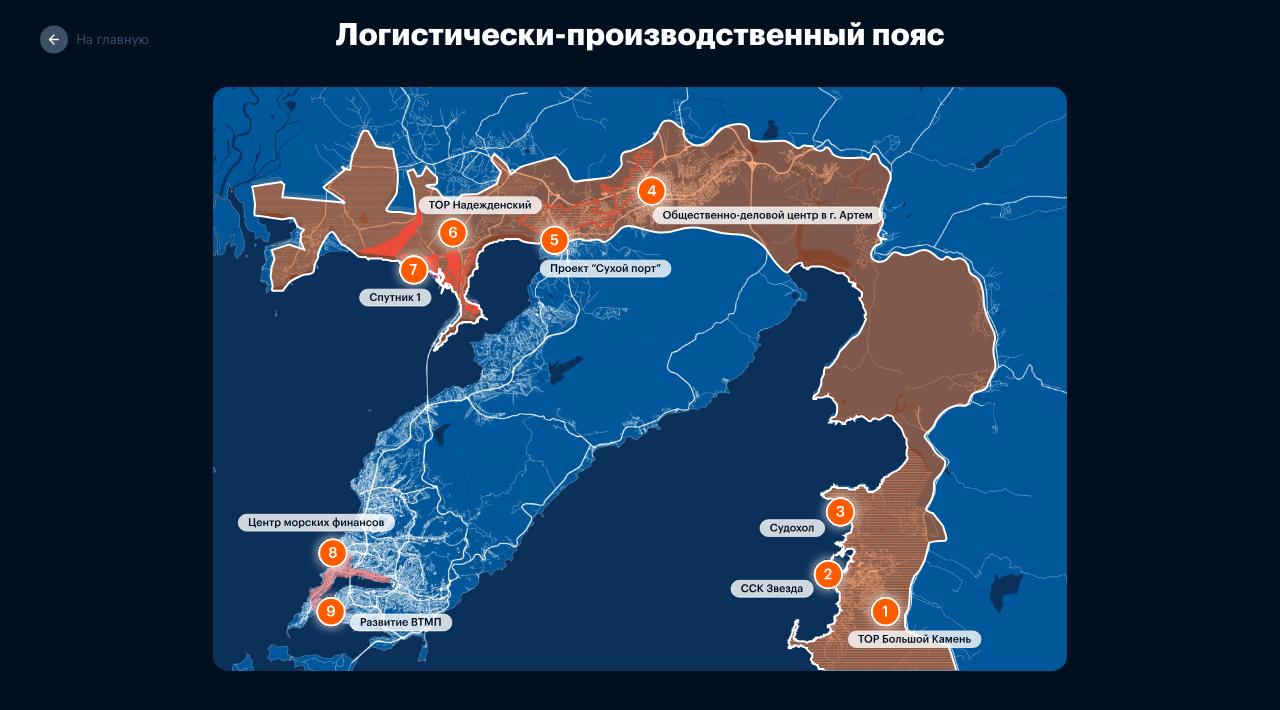
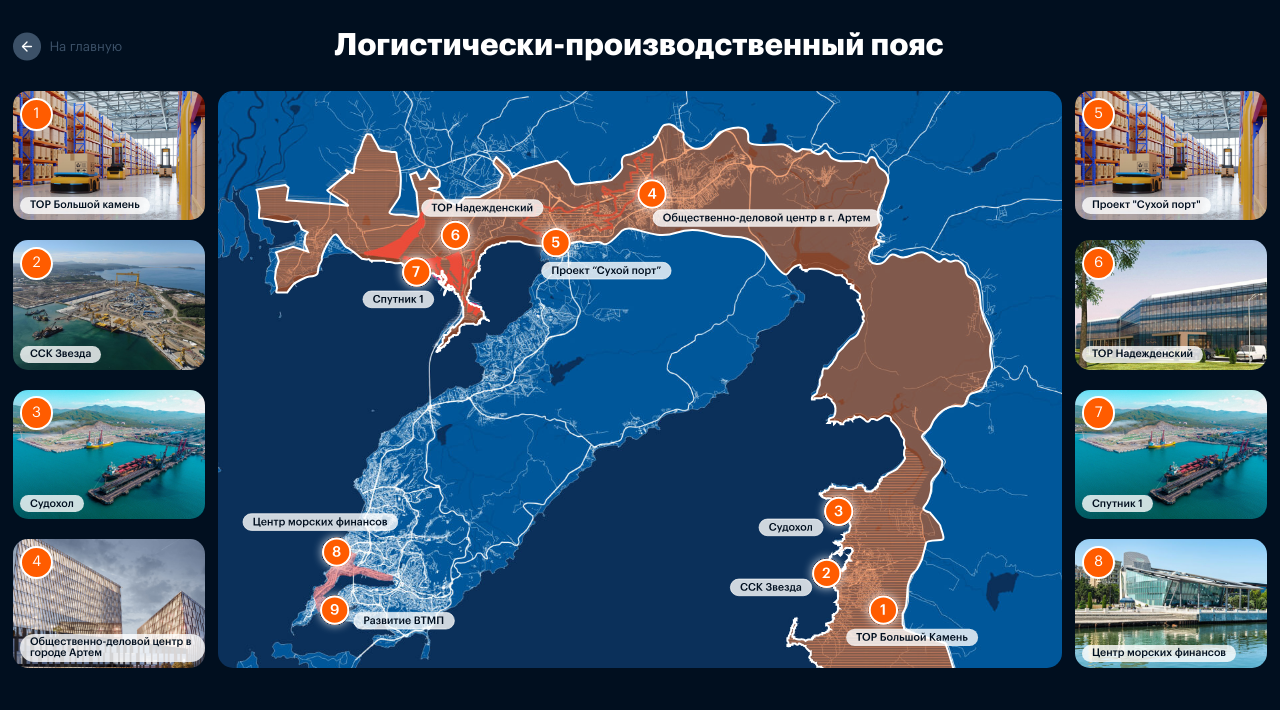
Before and after one commit to ChereponAlex/Vladivostok, a React (Create React App) app: page /cluster/1 in a window 1280 px wide. Shown: the top 710 px of the page. Built offline with nearby package versions, Linux system fonts and the light colour scheme.

Commit message:
cluster_page done

```diff
--- a/src/pages/ItemCluster.jsx
+++ b/src/pages/ItemCluster.jsx
@@ -68,7 +68,7 @@ const ItemCluster = () => {
                             </div>
                             <div className='header_cluster_1_name'>Логистически-производственный пояс</div>
                         </header> */}
-                        <header className='header_logistic_project_4'>
+                        {/* <header className='header_logistic_project_4'>
                             <div className='header_btn_back_container' >
                                 <div className='header_btn_back_cluster' onClick={() => navigate('/')}>
                                     <Back_btn className='header_icons' />
@@ -77,16 +77,26 @@ const ItemCluster = () => {
                                 <div className='header_cluster_1_name'>Логистически-производственный пояс</div>
 
                             </div>
+                        </header> */}
+                        <header className='header_cluster_1'>
+                            <div className='header_cluster_logistic_btn_container'  onClick={() => navigate('/')}>
+                                <Back_btn className='header_cluster_logistic_btn_back' />
+                                <div className='header_cluster_logistic_description_btn'>На главную</div>
+                            </div>
+
+                            <div className='header_description_cluster_logistic'>Логистически-производственный пояс</div>
+
+
                         </header>
                         <main className='main_container'>
 
                             <section className='section' >
-                                {/* {dataLogisticProject.map((item) => {
+                                {dataLogisticProject.map((item) => {
 
                                     if (item.id <= 4) {
                                         return <ClusterCell key={item.id} clusterID={item.id} {...item} />
                                     } else return null
-                                })} */}
+                                })}
                             </section>
 
                             <section className='section_center'>
@@ -94,11 +104,11 @@ const ItemCluster = () => {
                             </section>
 
                             <section className='section'>
-                                {/* {dataLogisticProject.map((item) => {
+                                {dataLogisticProject.map((item) => {
                                     if (item.id > 4) {
                                         return <ClusterCell key={item.id} clusterID={item.id} {...item} />
                                     } else return null
-                                })} */}
+                                })}
                             </section>
 
                         </main>
--- a/src/pages/ItemLogisticProject.jsx
+++ b/src/pages/ItemLogisticProject.jsx
@@ -3,7 +3,7 @@ import { useParams, useNavigate } from 'react-router-dom';
 import logistic_project_4_page from '../images/logistic_project_4_page.svg';
 import { ReactComponent as Back_btn } from '../images/backButton.svg';
 import { ReactComponent as Back_home } from '../images/back_home.svg';
-import background from '../images/logistic_project_4_page.svg'
+import background from '../images/logistic_project_4_page.svg';
 // import button_back from '../images/button_back.jpg'
 
 
--- a/src/pages/MainPage.jsx
+++ b/src/pages/MainPage.jsx
@@ -4,6 +4,7 @@ import { Link } from 'react-router-dom';
 import encodeURI from '../utils/encodeURI';
 import MapBoxContainer from '../components/MapBoxContainer';
 import { ReactComponent as Background } from '../images/background_mainpage.svg';
+// import { ReactComponent as Background } from '../images/background_mainpage_finish.svg';
 
 
 const MainPage = () => {
--- a/src/styles/cluster_1_grid.css
+++ b/src/styles/cluster_1_grid.css
@@ -31,11 +31,54 @@
     font-style: normal;
 }
 
+
+.header_cluster_1 {
+    display: flex;
+    flex-direction: row;
+    padding-left: 1.04vw;
+    padding-top: 2.45vw;
+    padding-bottom: 2.24vw;
+}
+
+
+.header_cluster_logistic_description_btn {
+    font-family: 'Graphik LC Web';
+    font-style: normal;
+    font-weight: 400;
+    font-size: 1.04vw;
+    line-height: 1.04vw;
+    color: #3C5168;
+    padding-left: 0.63vw;
+}
+
+.header_cluster_logistic_btn_container {
+    display: flex;
+    align-items: center;
+    flex-direction: row;
+    cursor: pointer;
+}
+
+.header_cluster_logistic_btn_back {
+    width: 2.19vw;
+    height: 3.88vh;
+    /* cursor: pointer; */
+}
+
+.header_description_cluster_logistic {
+    font-family: 'Graphik LC Web';
+    font-style: normal;
+    font-weight: 700;
+    font-size: 2.40vw;
+    line-height: 2.40vw;
+    color: #FFFFFF;
+    padding-left: 16.56vw;
+}
+
 .header_container_page_cluster_1 {
     display: flex;
     flex-direction: row;
     align-items: center;
-    justify-content: center;
+    /* justify-content: center; */
     padding-left: 1.04vw;
     padding-right: 1.04vw;
     padding-top: 1.72vw;
@@ -86,6 +129,7 @@
     color: #FFFFFF;
     margin-left: 14.56vw;
 }
+
 .header_btn_back_container {
     display: flex;
     flex-direction: row;
@@ -101,10 +145,19 @@
 .main_container {
     display: grid;
     grid-template-columns: 1fr 4fr 1fr;
+
+    /* grid-template-rows: 1fr 4fr 1fr;  */
+    /* grid-template-columns: repeat(3, 1fr);
+    grid-template-rows: repeat(3, 1fr); */
+    /* height: max-content; */
+
 }
 
 .section {
+    /* grid-column-start: auto; */
     /* background-color: red; */
+    display: flex;
+    flex-direction: column;
 }
 
 .section_center {
@@ -113,6 +166,7 @@
     border-radius: 15px;
     /* background-color: green; */
 }
+
 .centered-map {
     position: relative;
     top: 5px;
@@ -121,3 +175,71 @@
     /* height: 100%; */
     z-index: 21;
 }
+
+/* .header_btn_back_container_cluster_1{
+    display: flex;
+    flex-direction: row;
+    align-items: center;
+    padding-top: 2.24vw;
+    padding-left: 3.13vw;
+    padding-bottom: 2.24vw;
+} */
+.cell-wrapper {
+    border-radius: 15px;
+    background: no-repeat;
+    background-size: cover;
+    display: flex;
+    position: relative;
+    height: 27%;
+    width: 14.95vw;
+
+    margin-left: 1.04vw;
+    margin-right: 1.04vw;
+    cursor: pointer;
+}
+
+.cell-wrapper:not(:last-child) {
+
+    margin-bottom: 20px;
+}
+
+.cell-number {
+    font-family: 'Graphik LC Web';
+    font-style: normal;
+    font-weight: 400;
+    font-size: 1.15vw;
+    line-height: 1.15vw;
+    color: #FFFFFF;
+    position: absolute;
+    top: 0.52vw;
+    left: 0.52vw;
+    border-radius: 50%;
+    display: flex;
+    align-items: center;
+    justify-content: center;
+    background: #FF5C00;
+    width: 2.29vw;
+    height: 2.29vw;
+    border: 0.21vw solid white;
+}
+
+.cell-title {
+    background: rgba(255, 255, 255, 0.8);
+    border-radius: 100px;
+    font-family: 'Graphik LC Web';
+    font-style: normal;
+    font-weight: 500;
+    font-size: 0.83vw;
+    line-height: 0.83vw;
+    color: #010F1F;
+    flex: none;
+    order: 0;
+    flex-grow: 0;
+    position: absolute;
+    bottom: 0.52vw;
+    left: 0.52vw;
+    padding: 0.26vw 0.78vw;
+    max-width: 15vw;
+
+
+}
--- a/src/styles/project_4.css
+++ b/src/styles/project_4.css
@@ -1,5 +1,5 @@
 .logistic_project_4_page {
-    background: radial-gradient(97.64% 97.64% at 50% 96.1%, rgba(1, 15, 31, 0) 0%, #010F1F 100%), url('/src/images/logistic_project_4_page.svg') no-repeat center;
+    background: radial-gradient(97.64% 97.64% at 50% 96.1%, rgba(1, 15, 31, 0) 0%, #010F1F 100%), url('/src/images/logistic_project_4_page.jpg') no-repeat center;
     max-width: 100%;
     display: block;
     background-size: cover;
```
Also changed, not shown: src/styles/cluster_1.css (+8 -0 lines), src/images/background_mainpage_finish.svg (added), src/images/logistic_project_4_page.jpg (added).
